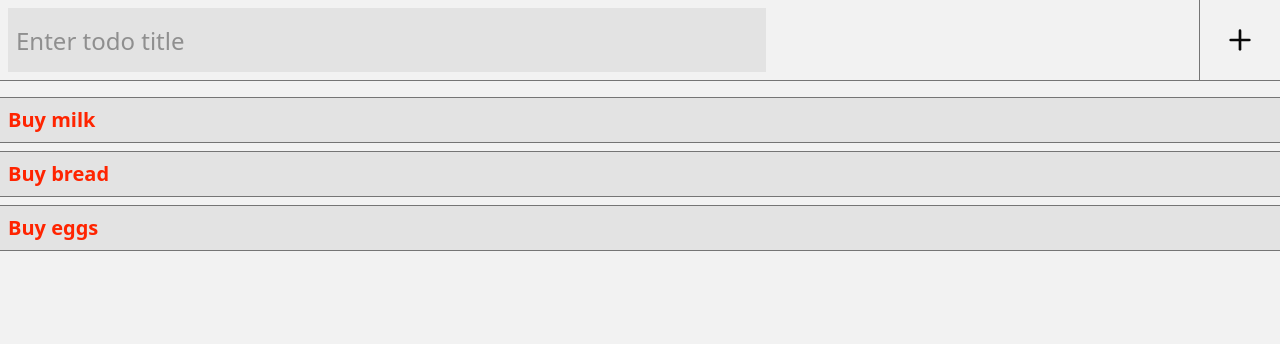
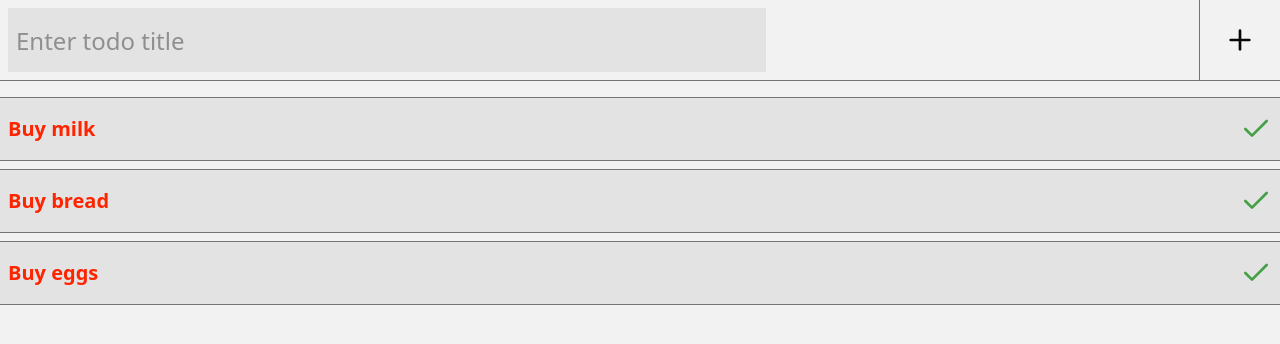
Before and after one commit to shoshta73/hub, a React (Vite) app: page / in a window 1280 px wide. Shown: the top 344 px of the page. Built offline with nearby package versions, Linux system fonts and the light colour scheme.

Commit message:
feat: add complete todo action

```diff
--- a/package.json
+++ b/package.json
@@ -45,8 +45,8 @@
   "release-it": {
     "git": {
       "changelog": "git log --pretty=format:\"* %s (%h)\" ${from}...${to}",
-      "commitMessage": "chore: release v${version}",
-      "tagName": "v${version}",
+      "tag": false,
+      "commit": false,
       "push": false
     },
     "github": {
--- a/src/Components/Item.tsx
+++ b/src/Components/Item.tsx
@@ -1,5 +1,7 @@
+import { CheckIcon } from "lucide-react";
 import { isTodoStatus, TodoStatus, type Todo } from "../types";
 import classNames from "classnames";
+import { useStateStore } from "../stores";
 
 /**
  * Renders todo item
@@ -12,20 +14,33 @@ import classNames from "classnames";
  * @throws Error with message "Invalid todo status"
  */
 export default function Item({ item }: { item: Todo }) {
+  const completeItem = useStateStore().completeTodo;
   if (!isTodoStatus(item.status)) {
     throw new Error("Invalid todo status");
   }
 
-  const className = classNames({
-    "mb-2 flex flex-row border-gray-500 border-y bg-gray-100 p-2 dark:bg-gray-900 text-xl font-bold": true,
+  const itemClassName = classNames({
+    "mb-2 flex flex-row border-gray-500 border-y bg-gray-100 p-2 dark:bg-gray-900 text-xl font-bold min-h-16 items-center": true,
     "text-green-500": item.status === TodoStatus.Completed,
     "text-yellow-500": item.status === TodoStatus.Paused,
     "text-scarlet-500": item.status === TodoStatus.Pending,
   });
 
   return (
-    <div className={className}>
+    <div className={itemClassName}>
       <div>{item.title}</div>
+      <div id="item-spacer" className="flex-1" />
+      {item.status !== TodoStatus.Completed && (
+        <button
+          id={`complete-item-${item.id}`}
+          title={"Complete"}
+          type="button"
+          onClick={() => completeItem(item.id)}
+          className="text-green-500"
+        >
+          <CheckIcon className="h-8 w-8" />
+        </button>
+      )}
     </div>
   );
 }
--- a/src/stores.ts
+++ b/src/stores.ts
@@ -1,6 +1,6 @@
 import { create } from "zustand";
 
-import type { Todo, StateStore } from "./types";
+import { type Todo, type StateStore, TodoStatus } from "./types";
 
 /**
  * Creates a store for app state and actions
@@ -30,4 +30,9 @@ export const useStateStore = create<StateStore>()((set) => ({
       todos: [...state.todos, todo],
     }));
   },
+  completeTodo: (id: string): void => {
+    set((state) => ({
+      todos: state.todos.map((item) => (item.id === id ? { ...item, status: TodoStatus.Completed } : item)),
+    }));
+  },
 }));
```
Also changed, not shown: src/types.ts (+8 -0 lines).
